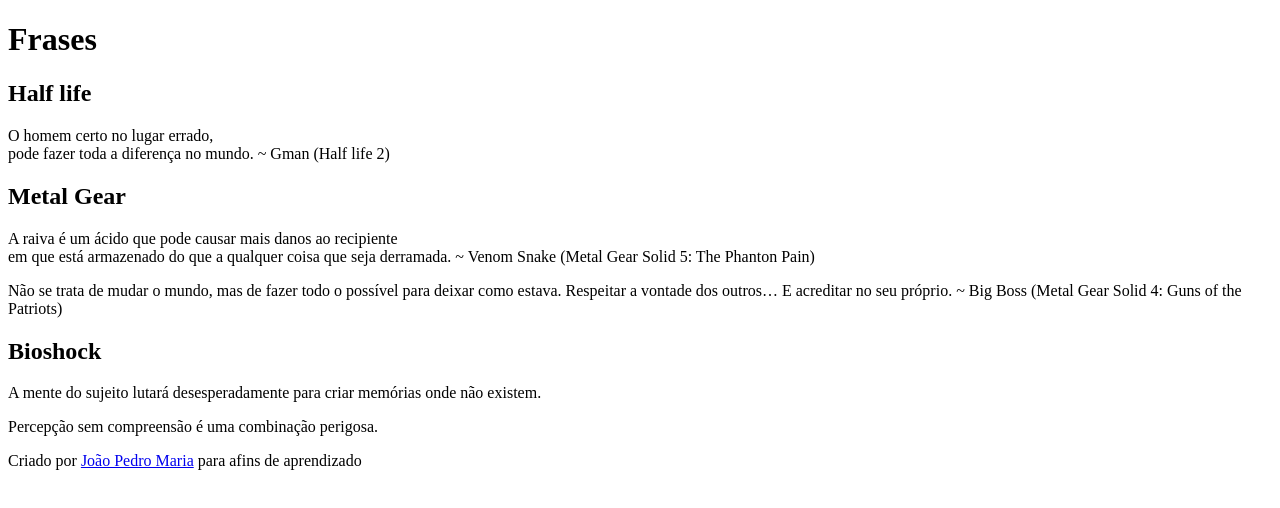
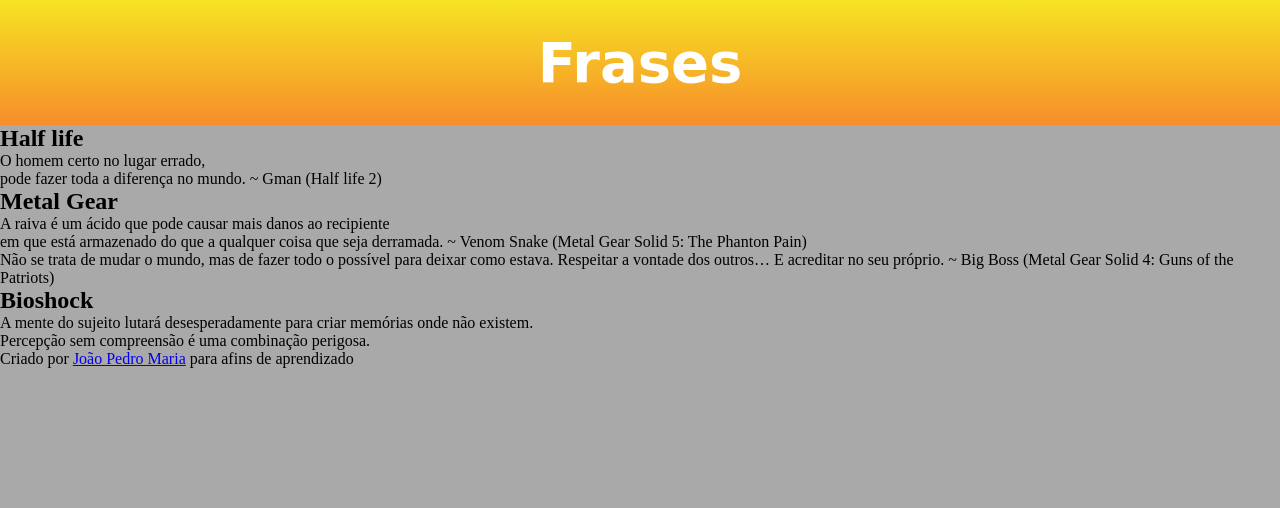
Before and after one commit to joa0-182/Parallax_HTML-Css, a plain HTML site: page index.html in a window 1280 px wide. Drawn offline with Linux system fonts and the light colour scheme.

Commit message:
Estruturação 2 - Començando a implementar o estilo, e adição de conteudo

```diff
--- a/index.html
+++ b/index.html
@@ -6,6 +6,7 @@
     <meta http-equiv="X-UA-Compatible" content="IE=edge">
     <meta name="viewport" content="width=device-width, initial-scale=1.0">
     <title>Background Image</title>
+    <link rel="stylesheet" href="styles/style.css">
 </head>
 
 <body>
@@ -13,29 +14,45 @@
         <h1>Frases</h1>
     </header>
     <main>
-        <section>
+        <section class="Halflife">
+            <div class="logoIMG">
                 <h2>Half life</h2>
+            </div>
+            <div class="imagem">
                 <p>O homem certo no lugar errado, <br>
                     pode fazer toda a diferença no mundo. ~ Gman (Half life 2)</p>
+            </div>
         </section>
-        <section>
+        <section class="MetalGear">
+            <div class="logoIMG">
                 <h2>Metal Gear</h2>
+            </div>
             <p>
+            <div class="normal">
                 A raiva é um ácido que pode causar mais danos ao recipiente <br>
                 em que está armazenado do que a qualquer coisa
                 que seja derramada.
                 ~ Venom Snake (Metal Gear Solid 5: The Phanton Pain)
+            </div>
             </p>
             <p>
+            <div class="imagem">
                 Não se trata de mudar o mundo, mas de fazer todo o possível para deixar como estava. Respeitar a vontade
                 dos
                 outros… E acreditar no seu próprio. ~ Big Boss (Metal Gear Solid 4: Guns of the Patriots)
+            </div>
             </p>
         </section>
-        <section>
+        <section class="Bioshock">
+            <div class="logoIMG">
                 <h2>Bioshock</h2>
+            </div>
+            <div class="normal">
                 <p>A mente do sujeito lutará desesperadamente para criar memórias onde não existem.</p>
+            </div>
+            <div class="imagem">
                 <p>Percepção sem compreensão é uma combinação perigosa.</p>
+            </div>
         </section>
     </main>
     <footer>
--- /dev/null
+++ b/styles/style.css
@@ -0,0 +1,28 @@
+@charset "UTF-8";
+
+@font-face {
+    font-family: 'FonteTitulo';
+    src: url('fontes/Milenia.ttf') format('truetype');
+}
+
+* {
+    margin: 0;
+    padding: 0;
+}
+
+html, body {
+    min-height: 100vh;
+    background-color: darkgrey;
+}
+
+header {
+    background-image: linear-gradient(to bottom, #fbe81aef, #ff8a1ce6);
+    color: white;
+    padding: 30px 0;
+}
+
+header > h1 {
+    text-align: center;
+    font-family: cursive, Arial, Helvetica, sans-serif;
+    font-size: 3.5em;
+}
```
Also changed, not shown: fontes/Milenia.ttf (added), img/Imagens/Bioshock1.jpg (renamed from img/Bioshock1.jpg), img/Imagens/Half life Lambda.jpg (renamed from img/Half life Lambda.jpg), img/Imagens/Half life.jpg (renamed from img/Half life.jpg), img/Imagens/metal gear solid 4.2.jpg (renamed from img/metal gear solid 4.2.jpg), img/Imagens/metal gear solid 4.jpg (renamed from img/metal gear solid 4.jpg), img/Imagens/metal gear solid 5.jpg (renamed from img/metal gear solid 5.jpg), img/Logos/Bioshock.png (added), img/Logos/Lambda.png (added), img/Logos/Metal Gear.png (added), 1 other file. Lines whose indentation alone changed are shown as unchanged.
